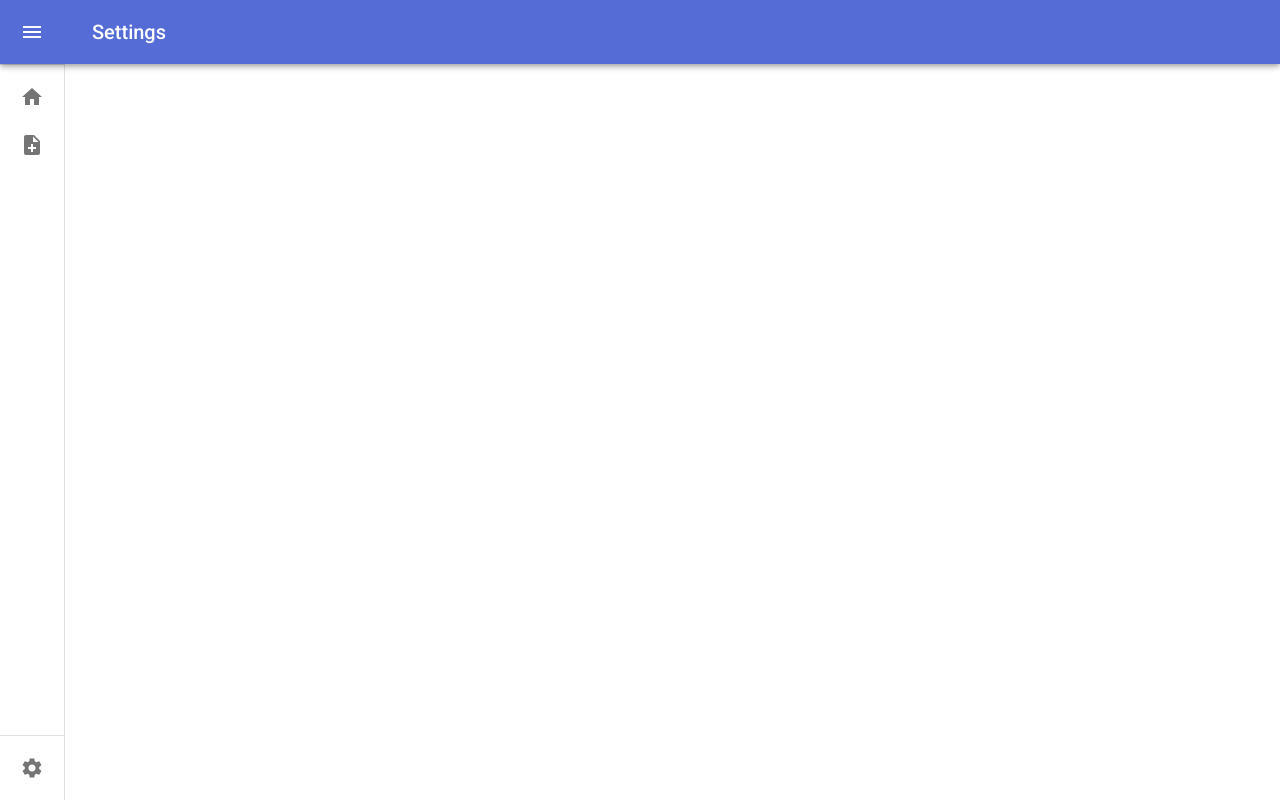
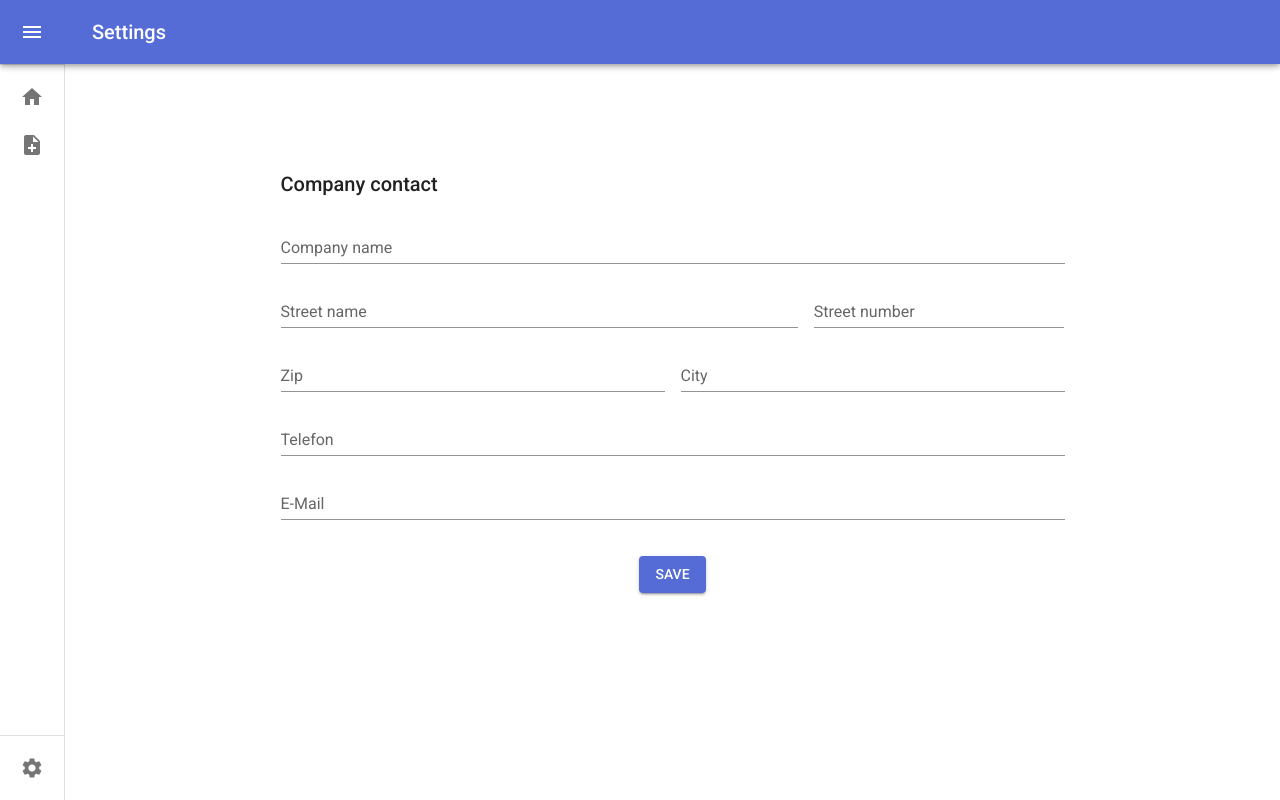
Before and after one commit to eddyhakimi/invoice-generator, a Next.js app: page /settings in a window 1280 px wide. Built offline with nearby package versions, Linux system fonts and the light colour scheme.

Commit message:
feat: add company contact settings

```diff
--- a/src/app/layout.tsx
+++ b/src/app/layout.tsx
@@ -1,7 +1,7 @@
 import "./globals.css";
 import type { Metadata } from "next";
 import ThemeRegistry from "./ThemeRegistry";
-import MiniDrawer from "../components/MiniDrawer";
+import MiniDrawer from "@/components/MiniDrawer";
 
 export const metadata: Metadata = {
   title: "Invoice Generator",
--- a/src/app/settings/page.tsx
+++ b/src/app/settings/page.tsx
@@ -1,3 +1,12 @@
+import { Box } from "@mui/system";
+import ContactSection from "@/components/ContactSection";
+
 export default function Settings() {
-  return <main></main>;
+  return (
+    <main>
+      <Box sx={{ display: "flex", justifyContent: "center", pt: "40px" }}>
+        <ContactSection />
+      </Box>
+    </main>
+  );
 }
--- /dev/null
+++ b/src/components/ContactSection.tsx
@@ -0,0 +1,119 @@
+"use client";
+import { useState } from "react";
+import { Grid, TextField, Button, Typography } from "@mui/material";
+import { Box } from "@mui/system";
+import { CompanyContact } from "@/types/CompanyContact";
+
+export default function ContactSection() {
+  const companyContact: CompanyContact = JSON.parse(
+    localStorage.getItem("companyContact") ?? "{}"
+  );
+  const [companyName, setCompanyName] = useState(companyContact.companyName);
+  const [streetName, setStreetName] = useState(companyContact.streetName);
+  const [streetNumber, setStreetNumber] = useState(companyContact.streetNumber);
+  const [zip, setZip] = useState(companyContact.zip);
+  const [city, setCity] = useState(companyContact.city);
+  const [phone, setPhone] = useState(companyContact.phone);
+  const [email, setEmail] = useState(companyContact.email);
+
+  const handleCompanyContactSave = () => {
+    const companyContact: CompanyContact = {
+      companyName,
+      streetName,
+      streetNumber,
+      zip,
+      city,
+      phone,
+      email,
+    };
+    localStorage.setItem("companyContact", JSON.stringify(companyContact));
+  };
+
+  return (
+    <main>
+      <Box sx={{ display: "flex", justifyContent: "center", pt: "40px" }}>
+        <Grid container spacing={2} minWidth="320px" maxWidth="800px">
+          <Grid item xs={12}>
+            <Typography variant="h6" component="h3">
+              Company contact
+            </Typography>
+          </Grid>
+          <Grid item xs={12}>
+            <TextField
+              variant="standard"
+              fullWidth={true}
+              label="Company name"
+              value={companyName}
+              onChange={(e) => setCompanyName(e.target.value)}
+            />
+          </Grid>
+          <Grid item xs={12} md={8}>
+            <TextField
+              variant="standard"
+              fullWidth={true}
+              label="Street name"
+              value={streetName}
+              onChange={(e) => setStreetName(e.target.value)}
+            />
+          </Grid>
+          <Grid item xs={12} md={4}>
+            <TextField
+              variant="standard"
+              fullWidth={true}
+              label="Street number"
+              value={streetNumber}
+              onChange={(e) => setStreetNumber(e.target.value)}
+            />
+          </Grid>
+          <Grid item xs={12} md={6}>
+            <TextField
+              variant="standard"
+              fullWidth={true}
+              label="Zip"
+              value={zip}
+              onChange={(e) => setZip(e.target.value)}
+            />
+          </Grid>
+          <Grid item xs={12} md={6}>
+            <TextField
+              variant="standard"
+              fullWidth={true}
+              label="City"
+              value={city}
+              onChange={(e) => setCity(e.target.value)}
+            />
+          </Grid>
+          <Grid item xs={12}>
+            <TextField
+              variant="standard"
+              fullWidth={true}
+              label="Telefon"
+              value={phone}
+              onChange={(e) => setPhone(e.target.value)}
+              type="tel"
+            />
+          </Grid>
+          <Grid item xs={12}>
+            <TextField
+              variant="standard"
+              fullWidth={true}
+              label="E-Mail"
+              value={email}
+              onChange={(e) => setEmail(e.target.value)}
+              type="email"
+            />
+          </Grid>
+          <Grid
+            item
+            xs={12}
+            sx={{ display: "flex", justifyContent: "center", mt: "20px" }}
+          >
+            <Button variant="contained" onClick={handleCompanyContactSave}>
+              Save
+            </Button>
+          </Grid>
+        </Grid>
+      </Box>
+    </main>
+  );
+}
--- /dev/null
+++ b/src/types/CompanyContact.tsx
@@ -0,0 +1,9 @@
+export type CompanyContact = {
+  companyName?: string;
+  streetName?: string;
+  streetNumber?: string;
+  zip?: string;
+  city?: string;
+  phone?: string;
+  email?: string;
+};
```
